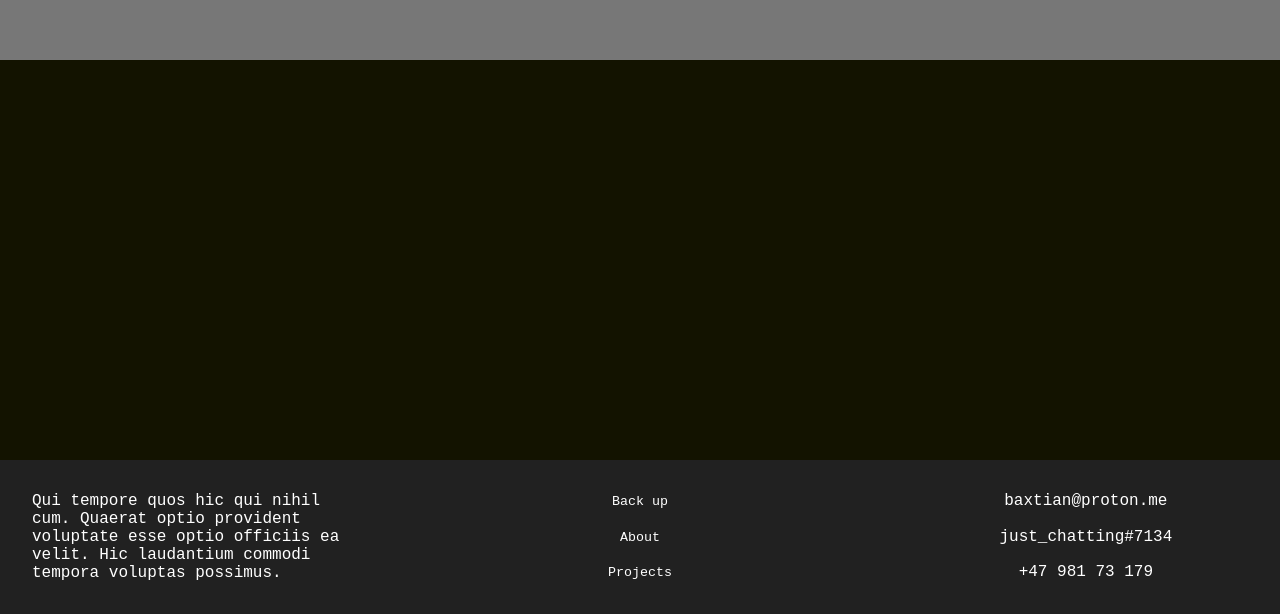
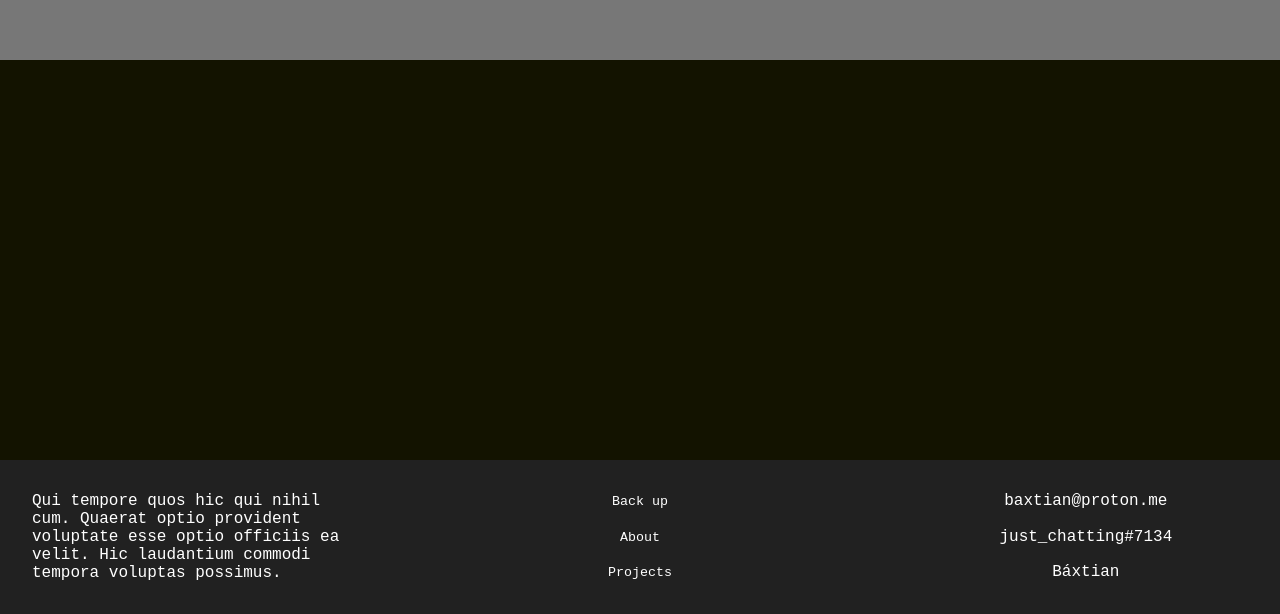
Before and after one commit to Baxtiboy/MainPage, a plain HTML site: page index.html in a window 1280 px wide. Shown: the part 583-1197 px from the top of the page. Drawn offline with Linux system fonts and the light colour scheme.

Commit message:
Fixing a merge

```diff
--- a/index.html
+++ b/index.html
@@ -66,7 +66,7 @@
         <ul class="main-footer-contact-info">
             <label>baxtian@proton.me</label>
             <label>just_chatting#7134</label>
-            <label>+47 981 73 179</label>
+            <a href="https://rocketleague.tracker.network/rocket-league/profile/steam/76561198807516324/overview" target="_blank">Báxtian</a>
         </ul>
     </footer>
 </body>
--- a/style.css
+++ b/style.css
@@ -1,7 +1,7 @@
 :root {
     --bg-clr: #131300;
     --primary-clr: #212121;
-    --secondary-clr: #06f;
+    --secondary-clr: #b90;
     --highlight-clr: rgba(255, 255, 255, 0.1);
 }
 
```
Also changed, not shown: mainBodyImage.css (line endings or trailing spaces).
